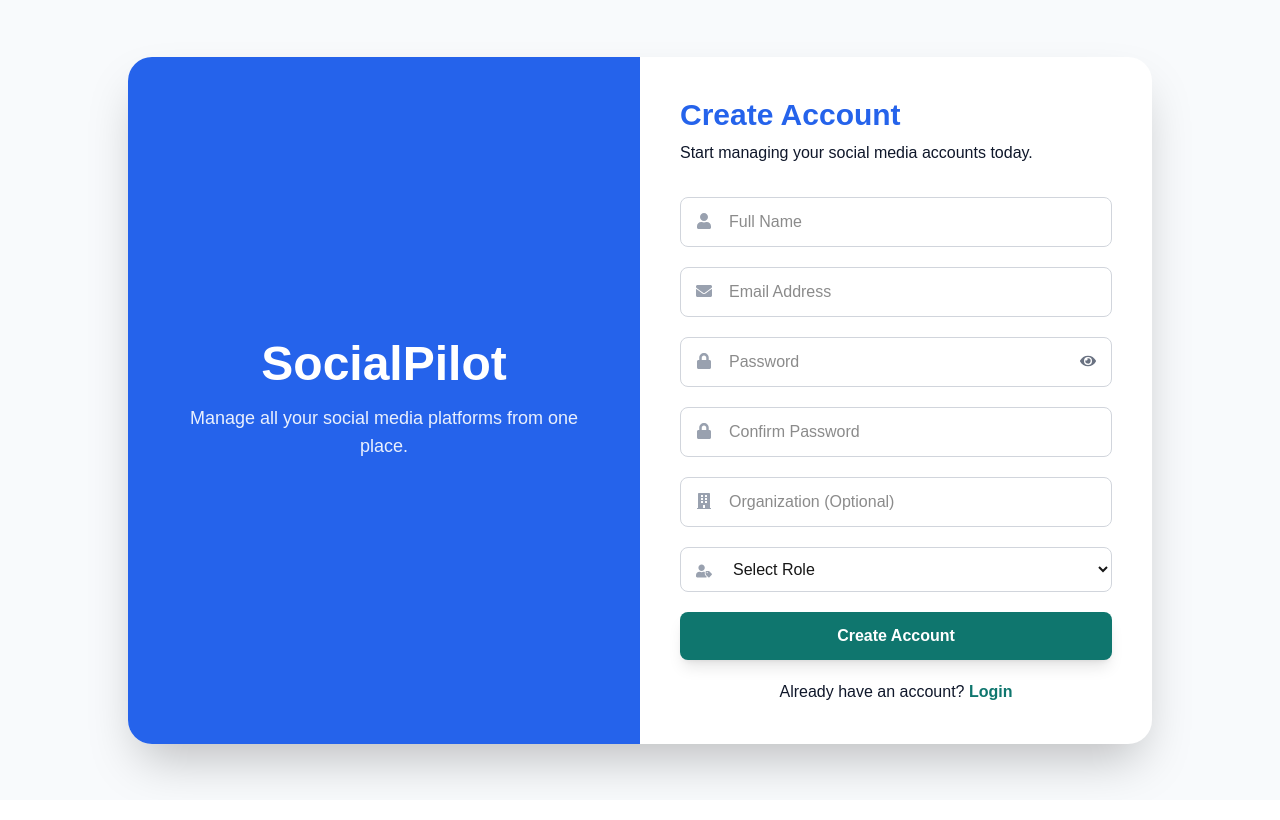
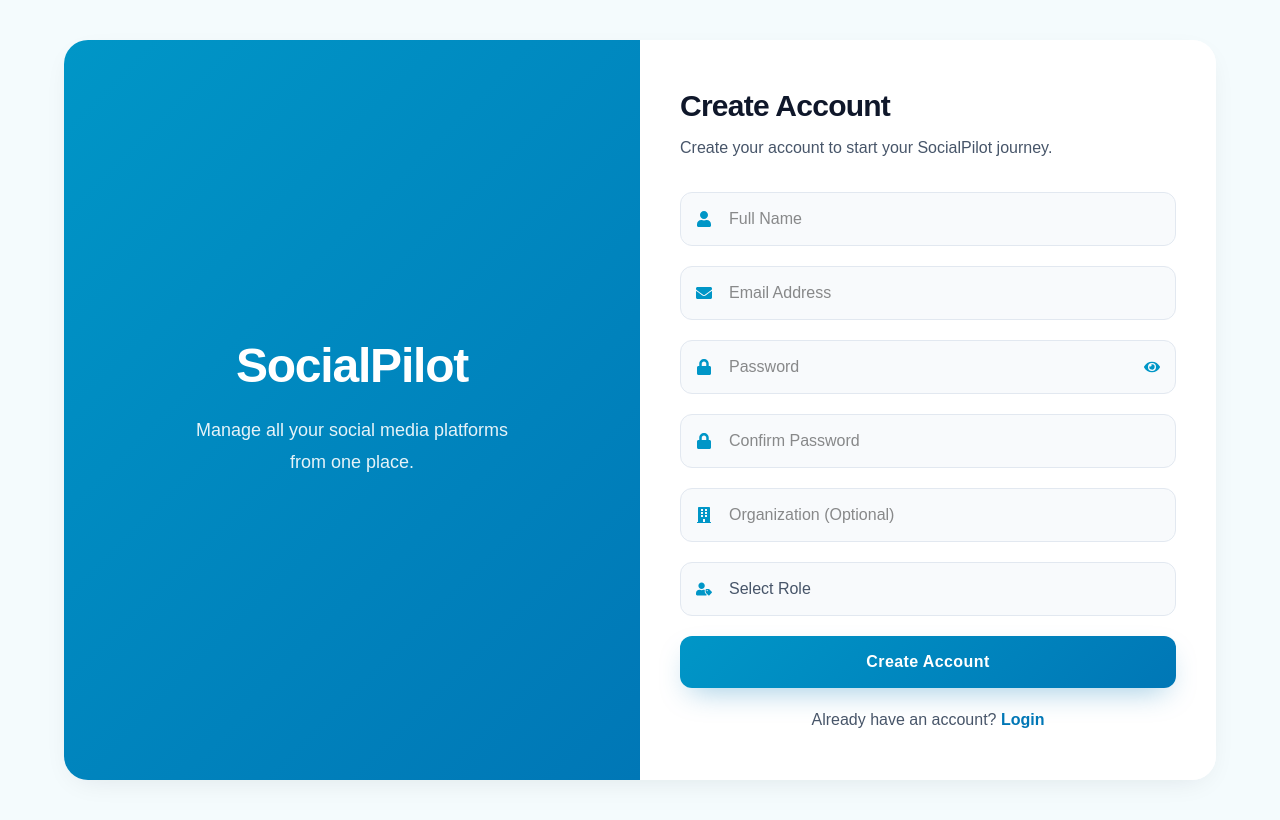
Before and after one commit to Pranjal1819/SocialPilot_Team3, a Next.js app in the folder frontend/: page /register in a window 1280 px wide. Built offline with nearby package versions, Linux system fonts and the light colour scheme.

Commit message:
Refine authentication UI and landing page

```diff
--- a/frontend/src/app/login/page.tsx
+++ b/frontend/src/app/login/page.tsx
@@ -2,30 +2,28 @@
 
 import { useState } from "react";
 import Link from "next/link";
-import { useRouter } from "next/navigation";
 import {
   FaEnvelope,
   FaLock,
   FaEye,
   FaEyeSlash,
-  FaUserTag,
 } from "react-icons/fa";
 import AuthLayout from "../../components/AuthLayout";
 import Button from "../../components/Button";
 import { COLORS } from "../../styles/colors";
 
 export default function LoginPage() {
-  const router = useRouter();
-
   const [email, setEmail] = useState("");
   const [password, setPassword] = useState("");
   const [role, setRole] = useState("");
-const [roleError, setRoleError] = useState("");
+  const [organization, setOrganization] = useState("");
+
   const [showPassword, setShowPassword] = useState(false);
   const [loading, setLoading] = useState(false);
 
   const [emailError, setEmailError] = useState("");
   const [passwordError, setPasswordError] = useState("");
+  const [roleError, setRoleError] = useState("");
 
   const validate = () => {
     let valid = true;
@@ -40,7 +38,7 @@
     } else if (
       !/^[A-Z0-9._%+-]+@[A-Z0-9.-]+\.[A-Z]{2,}$/i.test(email)
     ) {
-      setEmailError("Please enter a valid email address");
+      setEmailError("Please enter a valid email");
       valid = false;
     }
 
@@ -51,8 +49,9 @@
       setPasswordError("Password must be at least 8 characters");
       valid = false;
     }
+
     if (!role) {
-  setRoleError("Please select your role");
+      setRoleError("Please select a role");
       valid = false;
     }
 
@@ -64,31 +63,36 @@
 
     setLoading(true);
 
-    // Temporary delay to simulate API call
     setTimeout(() => {
       setLoading(false);
-      router.push("/dashboard");
+      alert("Login Successful!");
     }, 2000);
   };
 
   return (
     <AuthLayout
       title="Welcome Back!"
-      subtitle="Login to continue managing your social media accounts."
+      subtitle=""
     >
       <div className="space-y-5">
 
         {/* Email */}
         <div>
           <div className="relative">
-            <FaEnvelope className="absolute left-4 top-4 text-gray-400" />
+            <FaEnvelope
+              className="absolute left-4 top-4"
+              style={{ color: COLORS.secondary }}
+            />
 
             <input
               type="email"
               placeholder="Email Address"
               value={email}
               onChange={(e) => setEmail(e.target.value)}
-              className="w-full border border-gray-300 rounded-lg py-3 pl-12 pr-4 focus:outline-none focus:ring-2 focus:ring-blue-600"
+              className="w-full rounded-lg py-3 pl-12 pr-4 border focus:outline-none focus:ring-2"
+              style={{
+                borderColor: COLORS.accent,
+              }}
             />
           </div>
 
@@ -102,20 +106,27 @@
         {/* Password */}
         <div>
           <div className="relative">
-            <FaLock className="absolute left-4 top-4 text-gray-400" />
+            <FaLock
+              className="absolute left-4 top-4"
+              style={{ color: COLORS.secondary }}
+            />
 
             <input
               type={showPassword ? "text" : "password"}
               placeholder="Password"
               value={password}
               onChange={(e) => setPassword(e.target.value)}
-              className="w-full border border-gray-300 rounded-lg py-3 pl-12 pr-12 focus:outline-none focus:ring-2 focus:ring-blue-600"
+              className="w-full rounded-lg py-3 pl-12 pr-12 border focus:outline-none focus:ring-2"
+              style={{
+                borderColor: COLORS.accent,
+              }}
             />
 
             <button
               type="button"
               onClick={() => setShowPassword(!showPassword)}
-              className="absolute right-4 top-4 text-gray-500"
+              className="absolute right-4 top-4"
+              style={{ color: COLORS.secondary }}
             >
               {showPassword ? <FaEyeSlash /> : <FaEye />}
             </button>
@@ -127,23 +138,37 @@
             </p>
           )}
         </div>
+
+        {/* Organization */}
+        <div>
+          <input
+            type="text"
+            placeholder="Organization (Optional)"
+            value={organization}
+            onChange={(e) => setOrganization(e.target.value)}
+            className="w-full rounded-lg py-3 px-4 border focus:outline-none focus:ring-2"
+            style={{
+              borderColor: COLORS.accent,
+            }}
+          />
+        </div>
+
         {/* Role */}
         <div>
-  <div className="relative">
-    <FaUserTag className="absolute left-4 top-4 text-gray-400" />
-
           <select
             value={role}
             onChange={(e) => setRole(e.target.value)}
-      className="w-full border border-gray-300 rounded-lg py-3 pl-12 pr-4 focus:outline-none focus:ring-2 focus:ring-teal-600"
+            className="w-full rounded-lg py-3 px-4 border focus:outline-none focus:ring-2"
+            style={{
+              borderColor: COLORS.accent,
+            }}
           >
             <option value="">Select Role</option>
-      <option value="Content Creator">Content Creator</option>
-      <option value="Marketing Team">Marketing Team</option>
-      <option value="Business Owner">Business Owner</option>
-      <option value="Administrator">Administrator</option>
+            <option>Content Creator</option>
+            <option>Marketing Team</option>
+            <option>Business Owner</option>
+            <option>Administrator</option>
           </select>
-  </div>
 
           {roleError && (
             <p className="text-red-500 text-sm mt-1">
@@ -151,7 +176,7 @@
             </p>
           )}
         </div>
-        {/* Login Button */}
+
         <div onClick={handleLogin}>
           <Button
             text="Login"
--- a/frontend/src/app/page.tsx
+++ b/frontend/src/app/page.tsx
@@ -8,39 +8,45 @@
       style={{ backgroundColor: COLORS.background }}
     >
       {/* Hero Section */}
-      <section className="flex flex-col items-center justify-center text-center px-6 py-24">
+      <section className="max-w-7xl mx-auto px-6 py-24 text-center">
 
         <h1
-          className="text-6xl font-bold mb-6"
-          style={{ color: COLORS.primary }}
+          className="text-6xl md:text-7xl font-bold tracking-tight mb-6"
+          style={{ color: COLORS.text }}
         >
-          SocialPilot 🚀
+          SocialPilot
         </h1>
 
         <p
-          className="max-w-2xl text-lg mb-10"
-          style={{ color: COLORS.text }}
+          className="max-w-3xl mx-auto text-lg leading-8 mb-12"
+          style={{ color: COLORS.body }}
         >
-          Manage, schedule and analyze all your social media accounts
-          from one powerful platform.
+          Plan, publish and analyze your social media content
+          from one unified platform.
         </p>
 
-        <div className="flex gap-5">
+        <div className="flex flex-col sm:flex-row justify-center gap-5">
 
           <Link
             href="/register"
-            className="px-8 py-4 rounded-lg text-white font-semibold shadow-lg"
-            style={{ backgroundColor: COLORS.secondary }}
+            className="px-8 py-4 rounded-xl text-white font-semibold transition-all duration-300 hover:-translate-y-1"
+            style={{
+              background:
+                "linear-gradient(135deg, #0096C7 0%, #0077B6 100%)",
+              boxShadow:
+                "0 12px 30px -10px rgba(0,119,182,0.4)",
+            }}
           >
             Get Started
           </Link>
 
           <Link
             href="/login"
-            className="px-8 py-4 rounded-lg font-semibold border-2"
+            className="px-8 py-4 rounded-xl font-semibold border transition-all duration-300 hover:bg-white"
             style={{
-              borderColor: COLORS.secondary,
-              color: COLORS.secondary,
+              borderColor: COLORS.inputBorder,
+              color: COLORS.primary,
+              backgroundColor: "#FFFFFF",
             }}
           >
             Login
@@ -51,65 +57,89 @@
       </section>
 
       {/* Features */}
-      <section className="max-w-6xl mx-auto px-6 pb-20">
+      <section className="max-w-7xl mx-auto px-6 pb-24">
 
         <h2
-          className="text-4xl font-bold text-center mb-12"
-          style={{ color: COLORS.primary }}
+          className="text-4xl font-bold tracking-tight text-center mb-14"
+          style={{ color: COLORS.text }}
         >
           Why Choose SocialPilot?
         </h2>
 
         <div className="grid md:grid-cols-3 gap-8">
 
+          {/* Card 1 */}
           <div
-            className="rounded-xl shadow-lg p-8"
-            style={{ backgroundColor: COLORS.card }}
+            className="rounded-3xl p-8 transition-all duration-300 hover:-translate-y-1"
+            style={{
+              backgroundColor: COLORS.card,
+              boxShadow:
+                "0 8px 30px -12px rgba(15,23,42,0.12)",
+            }}
           >
             <h3
-              className="text-xl font-semibold mb-3"
-              style={{ color: COLORS.secondary }}
+              className="text-2xl font-semibold mb-4"
+              style={{ color: COLORS.primary }}
             >
               📅 Schedule Posts
             </h3>
 
-            <p style={{ color: COLORS.text }}>
-              Plan and publish your social media content
-              across multiple platforms effortlessly.
+            <p
+              className="leading-7"
+              style={{ color: COLORS.body }}
+            >
+              Plan and publish content across multiple
+              social media platforms effortlessly.
             </p>
           </div>
 
+          {/* Card 2 */}
           <div
-            className="rounded-xl shadow-lg p-8"
-            style={{ backgroundColor: COLORS.card }}
+            className="rounded-3xl p-8 transition-all duration-300 hover:-translate-y-1"
+            style={{
+              backgroundColor: COLORS.card,
+              boxShadow:
+                "0 8px 30px -12px rgba(15,23,42,0.12)",
+            }}
           >
             <h3
-              className="text-xl font-semibold mb-3"
-              style={{ color: COLORS.secondary }}
+              className="text-2xl font-semibold mb-4"
+              style={{ color: COLORS.primary }}
             >
               📈 Analytics
             </h3>
 
-            <p style={{ color: COLORS.text }}>
+            <p
+              className="leading-7"
+              style={{ color: COLORS.body }}
+            >
               Track engagement, audience growth and
-              campaign performance using real-time insights.
+              campaign performance with real-time insights.
             </p>
           </div>
 
+          {/* Card 3 */}
           <div
-            className="rounded-xl shadow-lg p-8"
-            style={{ backgroundColor: COLORS.card }}
+            className="rounded-3xl p-8 transition-all duration-300 hover:-translate-y-1"
+            style={{
+              backgroundColor: COLORS.card,
+              boxShadow:
+                "0 8px 30px -12px rgba(15,23,42,0.12)",
+            }}
           >
             <h3
-              className="text-xl font-semibold mb-3"
-              style={{ color: COLORS.secondary }}
+              className="text-2xl font-semibold mb-4"
+              style={{ color: COLORS.primary }}
             >
               👥 Team Collaboration
             </h3>
 
-            <p style={{ color: COLORS.text }}>
-              Work together with content creators,
-              marketing teams and administrators.
+            <p
+              className="leading-7"
+              style={{ color: COLORS.body }}
+            >
+              Collaborate with creators, marketing teams
+              and administrators from one workspace.
             </p>
           </div>
 
--- a/frontend/src/app/register/page.tsx
+++ b/frontend/src/app/register/page.tsx
@@ -11,19 +11,23 @@
   FaBuilding,
   FaUserTag,
 } from "react-icons/fa";
+
 import AuthLayout from "../../components/AuthLayout";
 import Button from "../../components/Button";
 import { COLORS } from "../../styles/colors";
 
 export default function RegisterPage() {
   const [showPassword, setShowPassword] = useState(false);
+
   const [name, setName] = useState("");
   const [email, setEmail] = useState("");
   const [password, setPassword] = useState("");
   const [confirmPassword, setConfirmPassword] = useState("");
   const [organization, setOrganization] = useState("");
   const [role, setRole] = useState("");
+
   const [loading, setLoading] = useState(false);
+
   const handleRegister = () => {
     if (!name) {
       alert("Full Name is required");
@@ -62,52 +66,66 @@
       alert("Registration Successful!");
     }, 2000);
   };
+
   return (
     <AuthLayout
       title="Create Account"
-      subtitle="Start managing your social media accounts today."
+      subtitle="Create your account to start your SocialPilot journey."
     >
       <div className="space-y-5">
 
         {/* Full Name */}
         <div className="relative">
-          <FaUser className="absolute left-4 top-4 text-gray-400" />
+          <FaUser
+            className="absolute left-4 top-1/2 -translate-y-1/2"
+            style={{ color: COLORS.secondary }}
+          />
+
           <input
             type="text"
             placeholder="Full Name"
             value={name}
             onChange={(e) => setName(e.target.value)}
-  className="w-full border border-gray-300 rounded-lg py-3 pl-12 pr-4 focus:outline-none focus:ring-2 focus:ring-teal-600"
+            className="w-full rounded-xl border py-3.5 pl-12 pr-4 bg-slate-50 border-slate-200 transition-all duration-200 focus:bg-white focus:border-blue-300 focus:ring-4 focus:ring-blue-50 outline-none"
           />
         </div>
 
         {/* Email */}
         <div className="relative">
-          <FaEnvelope className="absolute left-4 top-4 text-gray-400" />
+          <FaEnvelope
+            className="absolute left-4 top-1/2 -translate-y-1/2"
+            style={{ color: COLORS.secondary }}
+          />
+
           <input
             type="email"
             placeholder="Email Address"
             value={email}
             onChange={(e) => setEmail(e.target.value)}
-  className="w-full border border-gray-300 rounded-lg py-3 pl-12 pr-4 focus:outline-none focus:ring-2 focus:ring-teal-600"
+            className="w-full rounded-xl border py-3.5 pl-12 pr-4 bg-slate-50 border-slate-200 transition-all duration-200 focus:bg-white focus:border-blue-300 focus:ring-4 focus:ring-blue-50 outline-none"
           />
         </div>
 
         {/* Password */}
         <div className="relative">
-          <FaLock className="absolute left-4 top-4 text-gray-400" />
+          <FaLock
+            className="absolute left-4 top-1/2 -translate-y-1/2"
+            style={{ color: COLORS.secondary }}
+          />
+
           <input
             type={showPassword ? "text" : "password"}
             placeholder="Password"
             value={password}
             onChange={(e) => setPassword(e.target.value)}
-  className="w-full border border-gray-300 rounded-lg py-3 pl-12 pr-12 focus:outline-none focus:ring-2 focus:ring-teal-600"
+            className="w-full rounded-xl border py-3.5 pl-12 pr-12 bg-slate-50 border-slate-200 transition-all duration-200 focus:bg-white focus:border-blue-300 focus:ring-4 focus:ring-blue-50 outline-none"
           />
 
           <button
             type="button"
             onClick={() => setShowPassword(!showPassword)}
-            className="absolute right-4 top-4 text-gray-500"
+            className="absolute right-4 top-1/2 -translate-y-1/2"
+            style={{ color: COLORS.secondary }}
           >
             {showPassword ? <FaEyeSlash /> : <FaEye />}
           </button>
@@ -115,35 +133,47 @@
 
         {/* Confirm Password */}
         <div className="relative">
-          <FaLock className="absolute left-4 top-4 text-gray-400" />
+          <FaLock
+            className="absolute left-4 top-1/2 -translate-y-1/2"
+            style={{ color: COLORS.secondary }}
+          />
+
           <input
             type={showPassword ? "text" : "password"}
             placeholder="Confirm Password"
             value={confirmPassword}
             onChange={(e) => setConfirmPassword(e.target.value)}
-  className="w-full border border-gray-300 rounded-lg py-3 pl-12 pr-4 focus:outline-none focus:ring-2 focus:ring-teal-600"
+            className="w-full rounded-xl border py-3.5 pl-12 pr-4 bg-slate-50 border-slate-200 transition-all duration-200 focus:bg-white focus:border-blue-300 focus:ring-4 focus:ring-blue-50 outline-none"
           />
         </div>
                 {/* Organization (Optional) */}
         <div className="relative">
-  <FaBuilding className="absolute left-4 top-4 text-gray-400" />
+          <FaBuilding
+            className="absolute left-4 top-1/2 -translate-y-1/2"
+            style={{ color: COLORS.secondary }}
+          />
 
           <input
             type="text"
             placeholder="Organization (Optional)"
             value={organization}
             onChange={(e) => setOrganization(e.target.value)}
-    className="w-full border border-gray-300 rounded-lg py-3 pl-12 pr-4 focus:outline-none focus:ring-2 focus:ring-teal-600"
+            className="w-full rounded-xl border py-3.5 pl-12 pr-4 bg-slate-50 border-slate-200 transition-all duration-200 focus:bg-white focus:border-blue-300 focus:ring-4 focus:ring-blue-50 outline-none"
           />
         </div>
+
         {/* Role */}
         <div className="relative">
-  <FaUserTag className="absolute left-4 top-4 text-gray-400 z-10" />
+          <FaUserTag
+            className="absolute left-4 top-1/2 -translate-y-1/2 z-10"
+            style={{ color: COLORS.secondary }}
+          />
 
           <select
             value={role}
             onChange={(e) => setRole(e.target.value)}
-    className="w-full border border-gray-300 rounded-lg py-3 pl-12 pr-4 focus:outline-none focus:ring-2 focus:ring-teal-600"
+            className="w-full appearance-none rounded-xl border py-3.5 pl-12 pr-4 bg-slate-50 border-slate-200 transition-all duration-200 focus:bg-white focus:border-blue-300 focus:ring-4 focus:ring-blue-50 outline-none"
+            style={{ color: COLORS.body }}
           >
             <option value="">Select Role</option>
             <option value="Content Creator">Content Creator</option>
@@ -159,20 +189,20 @@
             loading={loading}
           />
         </div>
+
         <p
           className="text-center"
-          style={{ color: COLORS.text }}
+          style={{ color: COLORS.body }}
         >
           Already have an account?{" "}
           <Link
             href="/login"
-            className="font-semibold"
-            style={{ color: COLORS.secondary }}
+            className="font-semibold hover:underline"
+            style={{ color: COLORS.primary }}
           >
             Login
           </Link>
         </p>
-
       </div>
     </AuthLayout>
   );
--- a/frontend/src/components/AuthLayout.tsx
+++ b/frontend/src/components/AuthLayout.tsx
@@ -16,47 +16,63 @@
 }: AuthLayoutProps) {
   return (
     <div
-      className="min-h-screen flex items-center justify-center p-6"
-      style={{ backgroundColor: COLORS.background }}
+      className="min-h-screen flex items-center justify-center px-6 py-10"
+      style={{
+        backgroundColor: COLORS.background,
+      }}
     >
-      <div className="grid md:grid-cols-2 w-full max-w-5xl bg-white rounded-3xl shadow-2xl overflow-hidden">
-
-        {/* Left Side */}
+      <div
+        className="grid md:grid-cols-2 w-full max-w-6xl overflow-hidden rounded-3xl"
+        style={{
+          backgroundColor: COLORS.card,
+          boxShadow: "0 8px 30px -12px rgba(15,23,42,0.12)",
+        }}
+      >
+        {/* Left Panel */}
         <div
-          className="hidden md:flex flex-col justify-center items-center p-10 text-white"
-          style={{ backgroundColor: COLORS.primary }}
+          className="hidden md:flex flex-col justify-center items-center text-white px-12 py-16"
+          style={{
+            background:
+              "linear-gradient(135deg, #0096C7 0%, #0077B6 100%)",
+          }}
         >
-          <h1 className="text-5xl font-bold mb-4">
+          <h1 className="text-5xl font-bold tracking-tight mb-6">
             SocialPilot
           </h1>
 
-          <p className="text-center text-lg opacity-90">
+          <p className="text-lg text-center leading-8 opacity-90 max-w-sm">
             Manage all your social media platforms
+            <br />
             from one place.
           </p>
         </div>
 
-        {/* Right Side */}
-        <div className="p-10 flex flex-col justify-center">
+        {/* Right Panel */}
+        <div className="bg-white px-10 py-12 flex flex-col justify-center">
 
           <h2
-            className="text-3xl font-bold mb-2"
-            style={{ color: COLORS.primary }}
+            className="text-3xl font-bold tracking-tight mb-3"
+            style={{
+              color: COLORS.text,
+            }}
           >
             {title}
           </h2>
 
-          <p
-            className="mb-8"
-            style={{ color: COLORS.text }}
-          >
-            {subtitle}
-          </p>
+          {subtitle && (
+            <p
+              className="mb-8"
+              style={{
+                color: COLORS.body,
+              }}
+            >
+              {subtitle}
+            </p>
+          )}
 
           {children}
 
         </div>
-
       </div>
     </div>
   );
--- a/frontend/src/components/Button.tsx
+++ b/frontend/src/components/Button.tsx
@@ -1,6 +1,4 @@
 "use client";
-
-import { COLORS } from "../styles/colors";
 
 type ButtonProps = {
   text: string;
@@ -17,9 +15,27 @@
     <button
       type={type}
       disabled={loading}
-      className="w-full py-3 rounded-lg font-semibold text-white shadow-lg transition-all duration-300 hover:scale-[1.02] disabled:cursor-not-allowed disabled:opacity-70"
+      className="
+        w-full
+        py-3.5
+        rounded-xl
+        text-white
+        font-semibold
+        tracking-wide
+        transition-all
+        duration-300
+        hover:scale-[1.02]
+        hover:-translate-y-0.5
+        disabled:opacity-70
+        disabled:cursor-not-allowed
+      "
       style={{
-        backgroundColor: loading ? "#94A3B8" : COLORS.secondary,
+        background: loading
+          ? "#94A3B8"
+          : "linear-gradient(135deg, #0096C7 0%, #0077B6 100%)",
+        boxShadow: loading
+          ? "none"
+          : "0 12px 30px -10px rgba(0,119,182,0.4)",
       }}
     >
       {loading ? "Please wait..." : text}
```
Also changed, not shown: frontend/src/app/dashboard/page.tsx (deleted, +0 -29 lines), frontend/src/styles/colors.ts (+19 -5 lines). Lines whose indentation alone changed are shown as unchanged.
